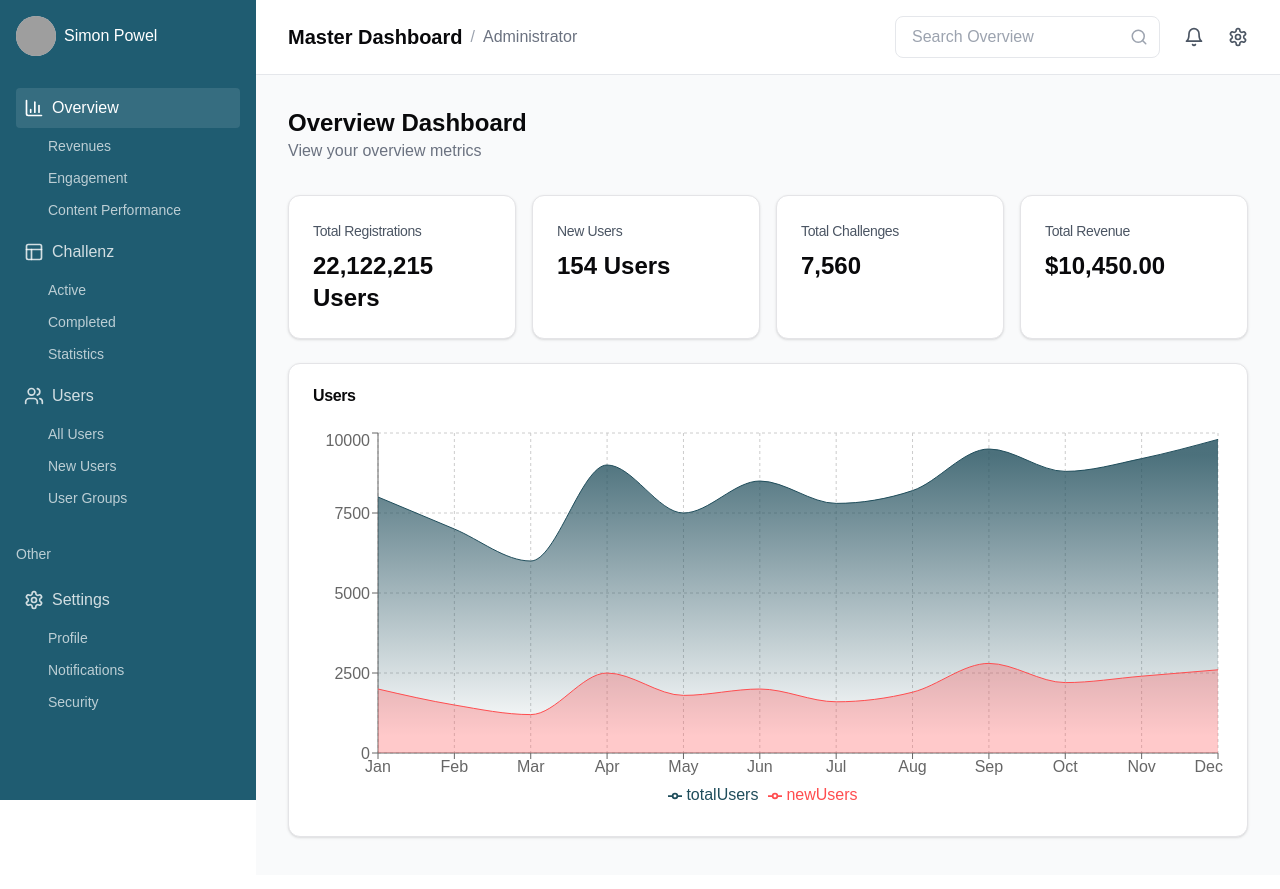
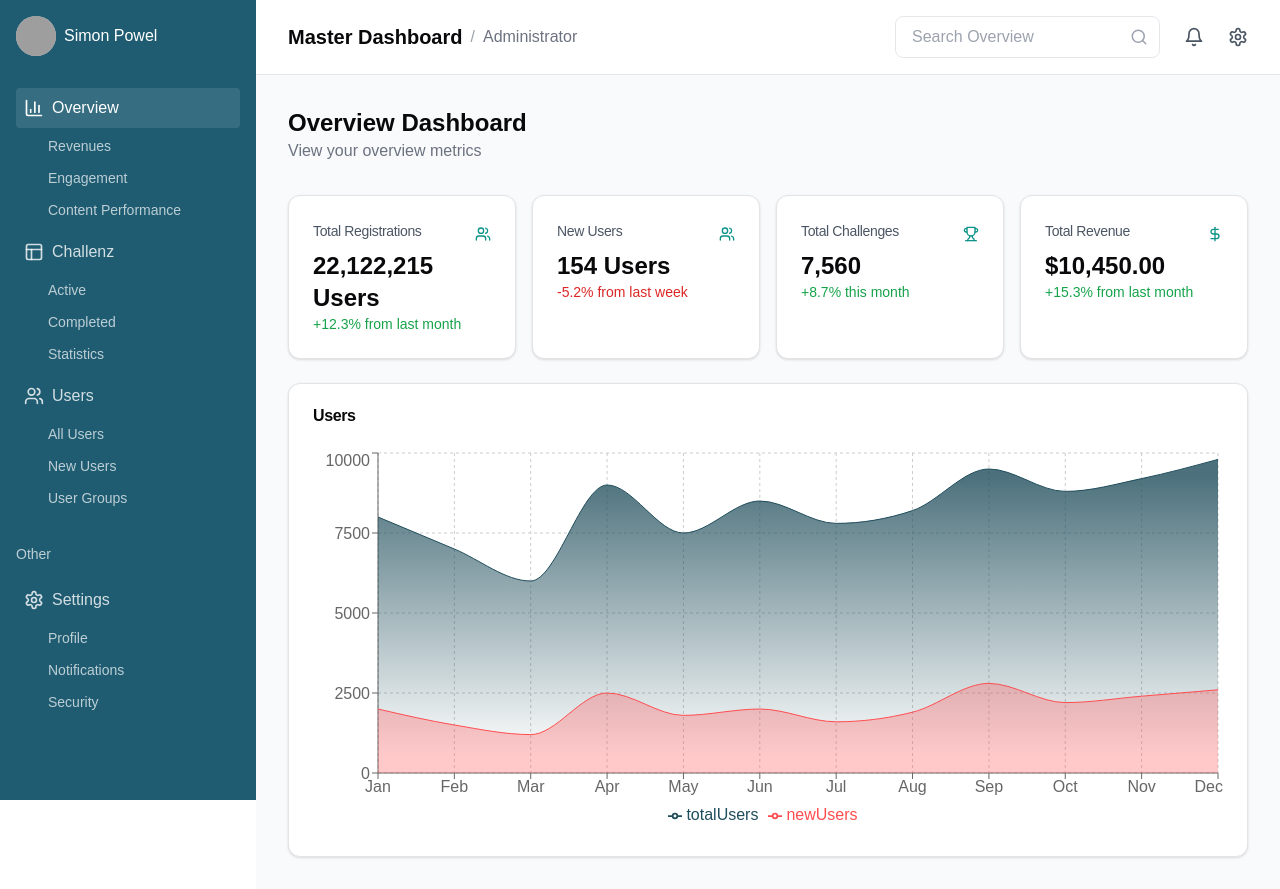
Before and after one commit to megatransactFront/challenz_dashboard, a Next.js app: page /dashboard in a window 1280 px wide. Built offline with nearby package versions, Linux system fonts and the light colour scheme; grey boxes are pictures that could not be loaded.

Commit message:
Updated StatCard  Shared
Used destructuring with renaming

```diff
--- a/src/app/dashboard/components/shared/StatCard.tsx
+++ b/src/app/dashboard/components/shared/StatCard.tsx
@@ -6,9 +6,13 @@ interface StatCardProps {
   title: string;
   value: string;
   icon: LucideIcon;
+  change: string;
+  trend: 'up' | 'down' | 'neutral';
 }
 
-export function StatCard({ title, value, icon, change, trend: Icon }: StatCardProps) {
+export function StatCard(props: StatCardProps) {
+  const { title, value, icon: Icon, change, trend } = props;  // Destructure in the function body
+
   return (
     <Card>
       <CardHeader className="flex flex-row items-center justify-between pb-2">
@@ -17,6 +21,13 @@ export function StatCard({ title, value, icon, change, trend: Icon }: StatCardPr
       </CardHeader>
       <CardContent>
         <div className="text-2xl font-bold">{value}</div>
+        <p className={`text-sm ${
+          trend === 'up' ? 'text-green-600' :
+          trend === 'down' ? 'text-red-600' :
+          'text-gray-600'
+        }`}>
+          {change}
+        </p>
       </CardContent>
     </Card>
   );
```
